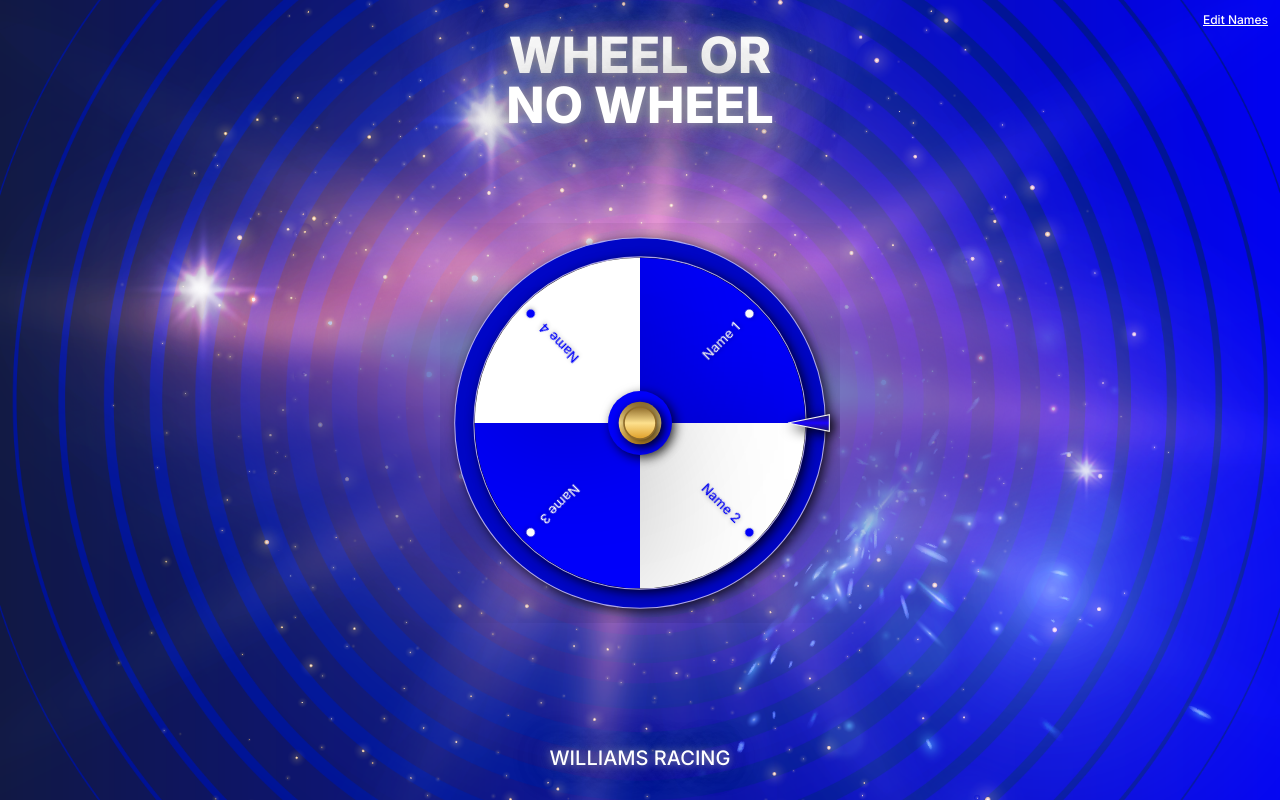
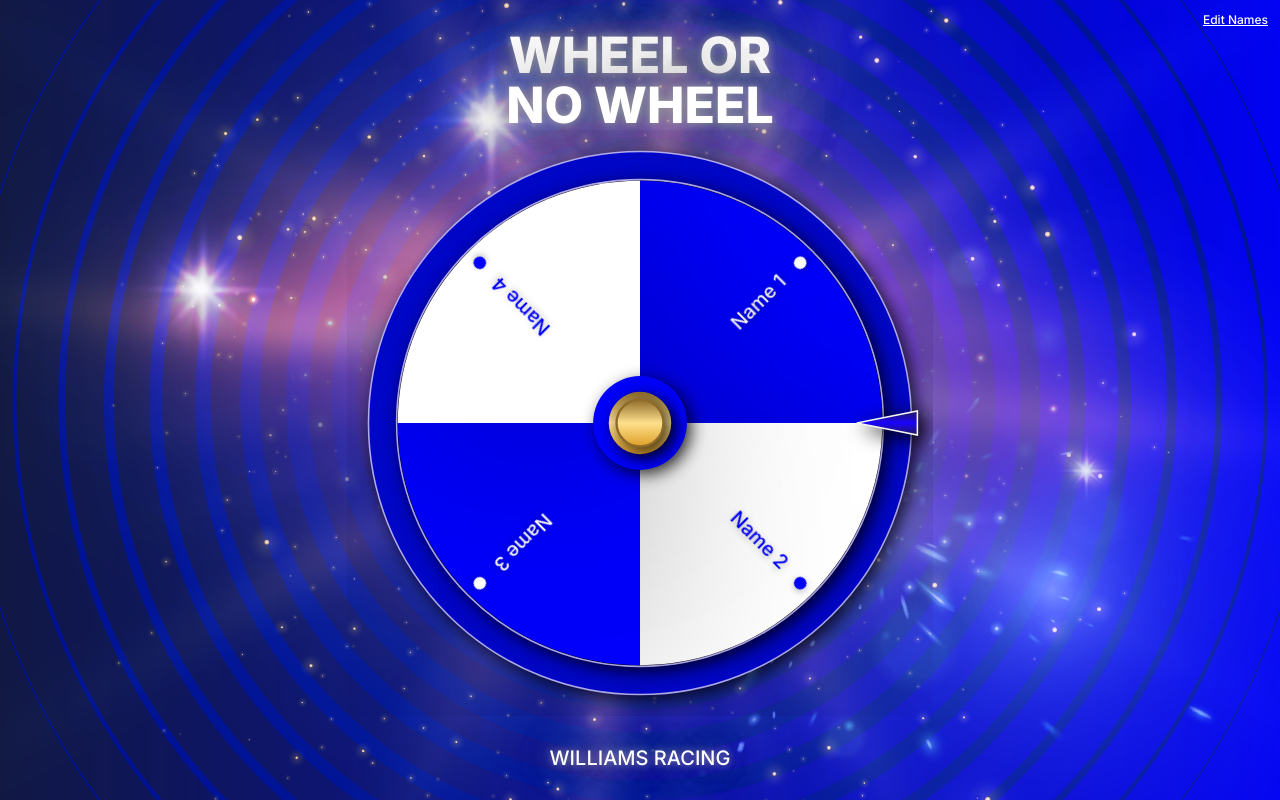
Before and after one commit to FootballWhispers/wheel-of-names, a React (Vite) app: page / in a window 1280 px wide. Built offline with nearby package versions, Linux system fonts and the light colour scheme; a web font is replaced by a local one.

Commit message:
make wheel fill available space

```diff
--- a/src/styles.css
+++ b/src/styles.css
@@ -196,9 +196,7 @@ li span {
 }
 
 .main {
-  display: flex;
-  justify-content: space-around;
-  height: 50%;
+  height: -webkit-fill-available;
   margin: 0 auto;
 }
 
```
